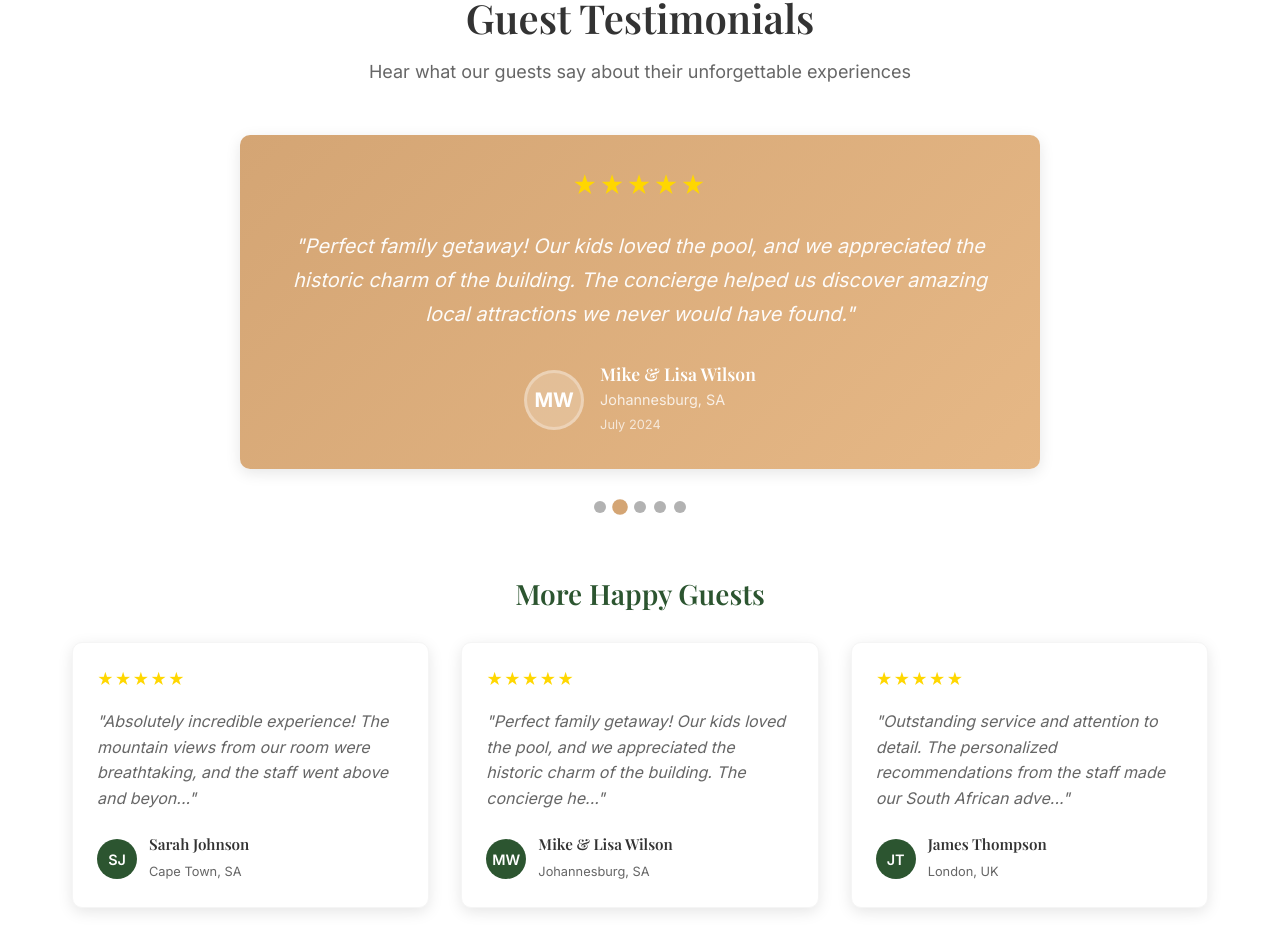
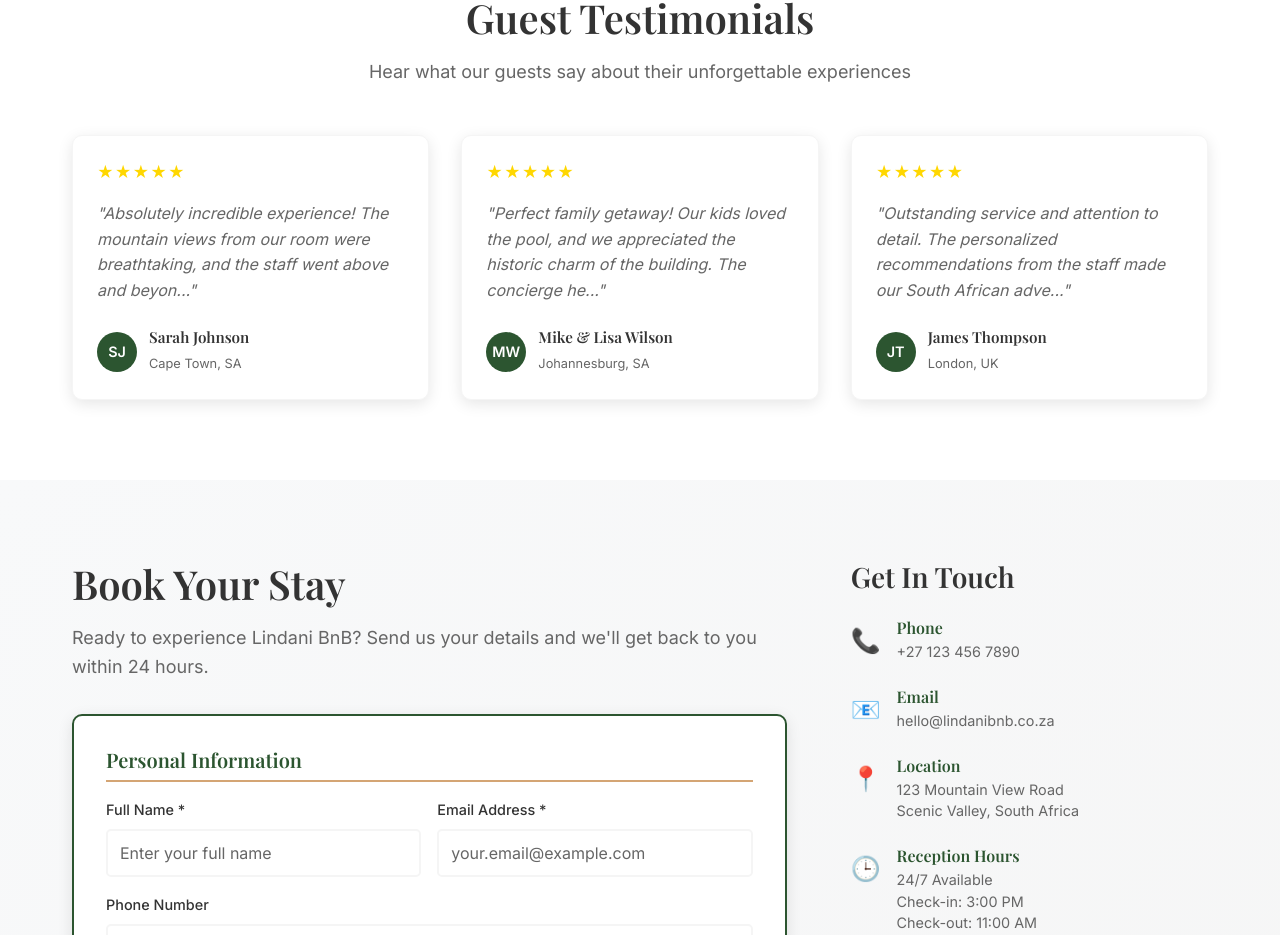
Before and after one commit to Lebo-Madikane/lindani-bnb, a Next.js app: page / in a window 1280 px wide. Shown: the part 5826-6761 px from the top of the page. Built offline with nearby package versions, Linux system fonts and the light colour scheme.

Commit message:
update Testimonials component

```diff
--- a/src/components/Testimonials/Testimonials.js
+++ b/src/components/Testimonials/Testimonials.js
@@ -79,45 +79,9 @@ export default function Testimonials() {
                     </p>
                 </div>
 
-                {/* Featured Testimonial */}
-                <div className={styles.featuredTestimonial}>
-                    <Card variant="accent" padding="large" className={styles.featuredCard}>
-                        <div className={styles.featuredContent}>
-                            <div className={styles.stars}>
-                                {renderStars(testimonials[currentTestimonial].rating)}
-                            </div>
-                            <blockquote className={styles.quote}>
-                                "{testimonials[currentTestimonial].text}"
-                            </blockquote>
-                            <div className={styles.author}>
-                                <div className={styles.avatar}>
-                                    {testimonials[currentTestimonial].avatar}
-                                </div>
-                                <div className={styles.authorInfo}>
-                                    <h4>{testimonials[currentTestimonial].name}</h4>
-                                    <p>{testimonials[currentTestimonial].location}</p>
-                                    <span>{testimonials[currentTestimonial].date}</span>
-                                </div>
-                            </div>
-                        </div>
-                    </Card>
-                </div>
-
-                {/* Testimonial Navigation */}
-                <div className={styles.navigation}>
-                    {testimonials.map((_, index) => (
-                        <button
-                            key={index}
-                            className={`${styles.navDot} ${index === currentTestimonial ? styles.active : ''}`}
-                            onClick={() => setCurrentTestimonial(index)}
-                            aria-label={`View testimonial ${index + 1}`}
-                        />
-                    ))}
-                </div>
 
                 {/* All Testimonials Grid (Desktop) */}
                 <div className={styles.allTestimonials}>
-                    <h3 className={styles.gridTitle}>More Happy Guests</h3>
                     <div className={styles.testimonialsGrid}>
                         {testimonials.slice(0, 3).map((testimonial) => (
                             <Card key={testimonial.id} variant="default" padding="medium" className={styles.testimonialCard}>
--- a/src/components/Testimonials/Testimonials.module.scss
+++ b/src/components/Testimonials/Testimonials.module.scss
@@ -34,120 +34,7 @@
     }
 }
 
-// Featured Testimonial
-.featuredTestimonial {
-    margin-bottom: 2rem;
-}
-
-.featuredCard {
-    max-width: 800px;
-    margin: 0 auto;
-    transition: all 0.3s ease;
-}
-
-.featuredContent {
-    text-align: center;
-
-    .stars {
-        font-size: 1.5rem;
-        color: #ffd700;
-        margin-bottom: 1.5rem;
-        letter-spacing: 2px;
-    }
-
-    .quote {
-        font-size: 1.25rem;
-        font-style: italic;
-        line-height: 1.7;
-        margin-bottom: 2rem;
-        color: rgba(255, 255, 255, 0.95);
-
-        @include mobile {
-            font-size: 1.1rem;
-        }
-    }
-}
-
-.author {
-    display: flex;
-    align-items: center;
-    justify-content: center;
-    gap: 1rem;
-
-    .avatar {
-        width: 60px;
-        height: 60px;
-        border-radius: 50%;
-        background: rgba(255, 255, 255, 0.2);
-        @include flex-center;
-        font-weight: 700;
-        font-size: 1.25rem;
-        color: var(--white);
-        border: 3px solid rgba(255, 255, 255, 0.3);
-    }
-
-    .authorInfo {
-        text-align: left;
-
-        h4 {
-            color: var(--white);
-            font-size: 1.1rem;
-            margin-bottom: 0.25rem;
-            font-weight: 600;
-        }
-
-        p {
-            color: rgba(255, 255, 255, 0.8);
-            font-size: 0.9rem;
-            margin: 0;
-        }
-
-        span {
-            color: rgba(255, 255, 255, 0.7);
-            font-size: 0.8rem;
-        }
-    }
-}
-
-// Navigation Dots
-.navigation {
-    display: flex;
-    justify-content: center;
-    gap: 0.5rem;
-    margin-bottom: 4rem;
-}
-
-.navDot {
-    width: 12px;
-    height: 12px;
-    border-radius: 50%;
-    border: none;
-    background: var(--text-light);
-    cursor: pointer;
-    transition: all 0.3s ease;
-    opacity: 0.5;
-
-    &.active {
-        background: var(--accent-color);
-        opacity: 1;
-        transform: scale(1.3);
-    }
-
-    &:hover {
-        opacity: 0.8;
-    }
-}
-
 // All Testimonials Grid
-.allTestimonials {
-    .gridTitle {
-        text-align: center;
-        font-size: 1.75rem;
-        color: var(--primary-color);
-        margin-bottom: 2rem;
-        font-weight: 600;
-    }
-}
 
 .testimonialsGrid {
     display: grid;
```
